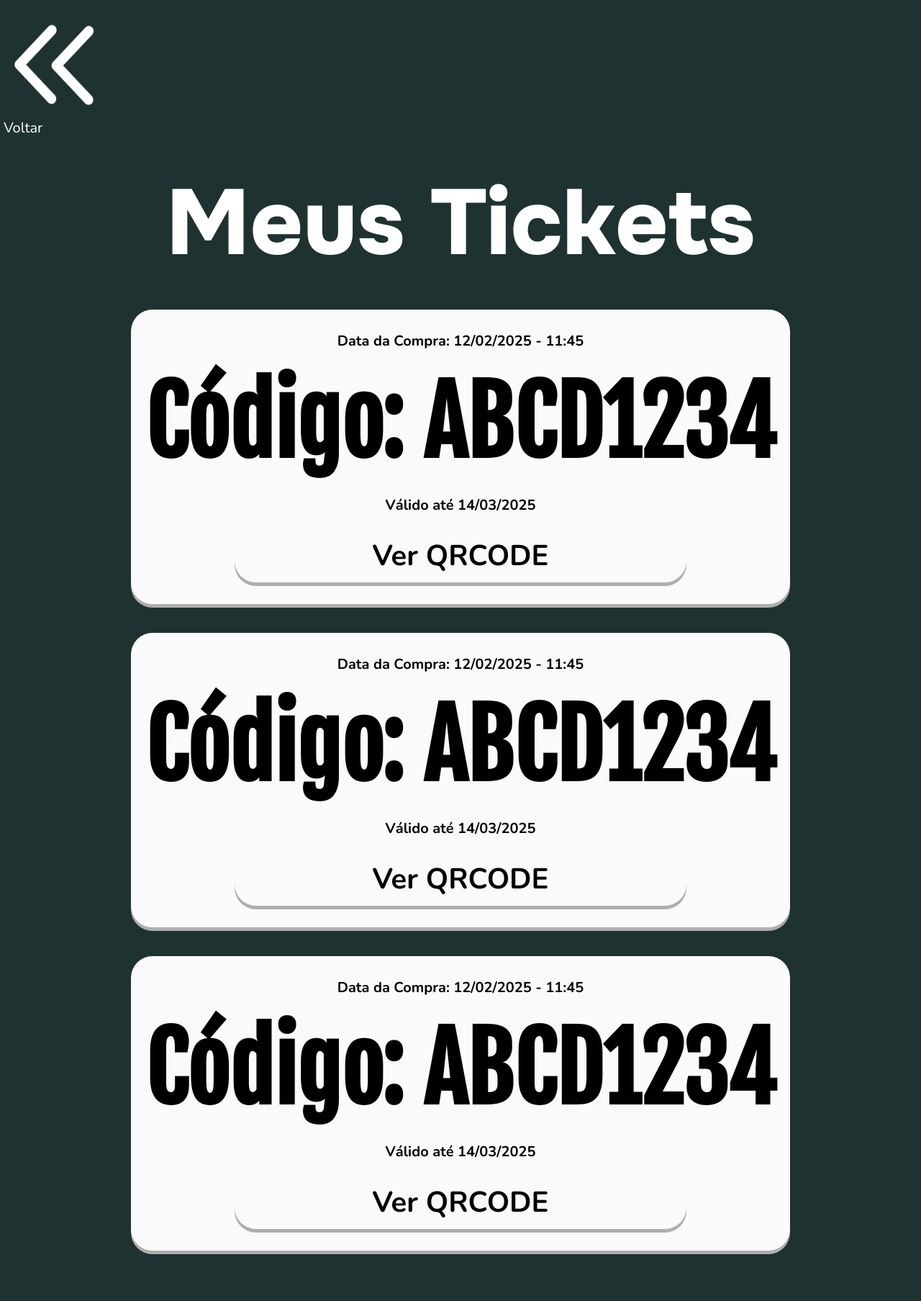
After one commit to gustavosx1/Projeto-SBDE, a PHP site: page /Principal/ticket.php in a window 1280 px wide. The commit adds this page. Shown: the whole page at 72% size. Run offline with PHP 8.4, Linux system fonts and the light colour scheme.

Commit message:
Mais telas

```diff
--- a/QrMeal/Principal/menu.php
+++ b/QrMeal/Principal/menu.php
@@ -22,7 +22,7 @@
         </a>
     </div>
     <h3 class="white">Estudante</h3>
-    <div class="info menu green">
+    <div class="info menu">
         <?php if (isset($erro)): ?>
             <p class="erro"><?php echo $erro; ?></p>
         <?php endif; ?>
--- a/QrMeal/Principal/perfil.php
+++ b/QrMeal/Principal/perfil.php
@@ -14,7 +14,7 @@
 </head>
 
 <body>
-    <div class="topo green padbot">
+    <div class="topo padbot">
         <div class="voltar">
             <a href="menu.php">
                 <img src="../midia/voltar.png" alt="">
--- /dev/null
+++ b/QrMeal/Principal/ticket.php
@@ -0,0 +1,44 @@
+<!DOCTYPE html>
+<html lang="pt-BR">
+
+<head>
+    <meta charset="UTF-8">
+    <meta name="viewport" content="width=device-width, initial-scale=1.0">
+    <title>Cadastro - Restaurante Universitário</title>
+    <link rel="stylesheet" href="../style.css">
+    <?php include '../Inicio/config.php' ?>
+</head>
+
+<body class="">
+    <div class="topo">
+        <div class="voltar">
+            <a href="index.php">
+                <img src="../midia/voltar.png" alt="">
+                <p>Voltar</p>
+            </a>
+        </div>
+    </div>
+    <div class="info">
+        <h3 style="color: white;">Meus Tickets</h3>
+        <div class="button ticket">
+            <p>Data da Compra: <strong>12/02/2025 - 11:45</strong></p>
+            <h2>Código: ABCD1234</h2>
+            <p>Válido até 14/03/2025</p>
+            <button class="button btwhite">Ver QRCODE</button>
+        </div>
+        <div class="button ticket">
+            <p>Data da Compra: <strong>12/02/2025 - 11:45</strong></p>
+            <h2>Código: ABCD1234</h2>
+            <p>Válido até 14/03/2025</p>
+            <button class="button btwhite">Ver QRCODE</button>
+        </div>
+        <div class="button ticket">
+            <p>Data da Compra: <strong>12/02/2025 - 11:45</strong></p>
+            <h2>Código: ABCD1234</h2>
+            <p>Válido até 14/03/2025</p>
+            <button class="button btwhite">Ver QRCODE</button>
+        </div>
+    </div>
+</body>
+
+</html>
--- a/QrMeal/style.css
+++ b/QrMeal/style.css
@@ -74,6 +74,15 @@ h3 {
     font-weight: 800 !important;
     font-family: "Onest" !important;
 }
+/* h4{
+    font-size: 8vw;
+    text-align: center;
+    margin: -2px 0px;
+    padding: 20px !important;
+    color: white;
+    font-weight: 800 !important;
+    font-family: "Onest" !important;
+} */
 
 .aviso {
     margin: 0;
@@ -103,7 +112,7 @@ h3 {
     padding-top: 10% !important;
 }
 
-table {
+.menu>table {
     margin-top: 5%;
     width: 80%;
     font-family: "Noto Sans";
@@ -113,11 +122,26 @@ table {
     /* border-collapse: collapse; */
 }
 
-td {
+.menu td {
     /* border: 1px solid; */
     /* border: 2px solid; */
 }
 
+.ticket{
+    background-color: #fafafa !important;
+    border-collapse: collapse;
+    width: 70% !important;
+}
+
+.ticket>p{
+    font-size: 20px !important;
+}
+.ticket>h2{
+    color: black !important;
+}
+.ticket>button{
+    font-size: 40px;
+}
 .right {
     text-align: right;
 }
@@ -280,7 +304,7 @@ input {
 
 #perfil {
     /* margin: -20% 0; */
-    display:flex;
+    display: flex;
     justify-content: center;
     align-items: center;
     height: 0% !important;
@@ -290,6 +314,29 @@ input {
     width: 70%;
     border-radius: 50%;
     object-fit: cover;
+}
+
+.sobre {
+    display: flex;
+    justify-content: center;
+    align-items: center;
+    width: 100%;
+    height: 0% !important;
+}
+
+.sobre>img {
+    background-color: black;
+    border-radius: 20%;
+    width: 60%;
+    filter: invert(1) drop-shadow(0 5px 2px rgb(169, 168, 168));
+}
+
+#descricao {
+    font-family: "Onest";
+    font-weight: 400;
+    font-size: 22px;
+    width: 90%;
+    text-align: justify;
 }
 
 .info {
@@ -323,7 +370,7 @@ input {
     padding: 20px;
 }
 
-.padbot{
+.padbot {
     padding-bottom: 30%;
 }
 
```
Also changed, not shown: QrMeal/Principal/sobre.php (+34 -0 lines), QrMeal/dashboard.php (deleted, +0 -45 lines).
